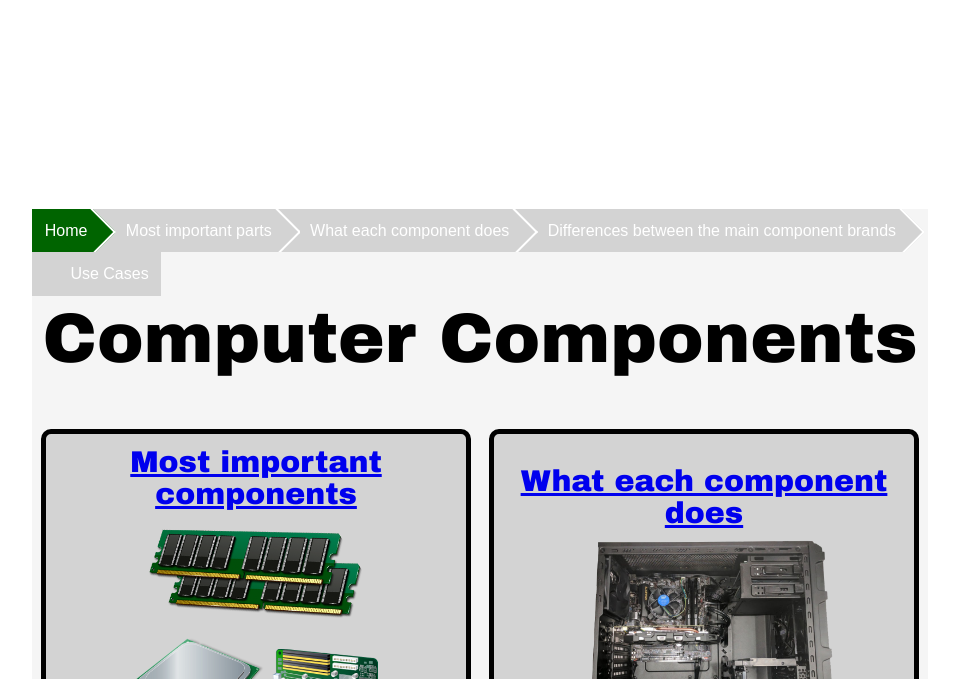
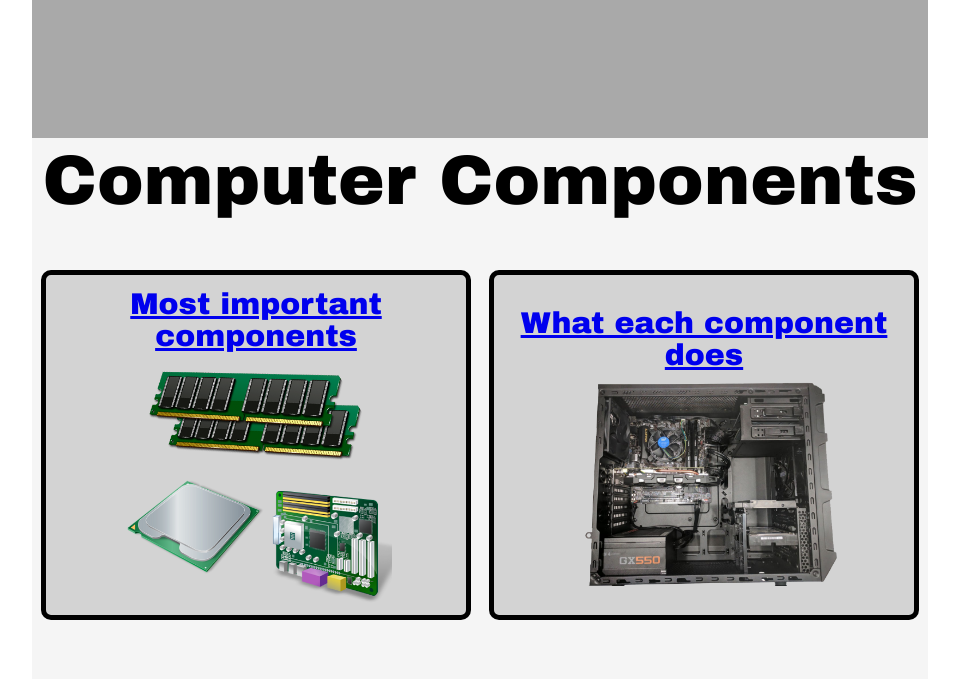
Before and after one commit to HoeblingerDaniel/webt_computer-components, a plain HTML site: page index.html in a window 1280 px wide. Shown: the top 679 px of the page, without its empty margins (160-1119 px from the left). Drawn offline with Linux system fonts and the light colour scheme.

Commit message:
Revert "New Navbar"
This reverts commit 0225c8cafd3dee01c499c068740574c2fd7a0773.

```diff
--- a/index.html
+++ b/index.html
@@ -3,42 +3,12 @@
 <head>
     <meta charset="UTF-8">
     <link rel="stylesheet" href="Code/styles.css">
-    <link rel="stylesheet" href="navbar.css">
     <title>PC Components</title>
 </head>
 <body>
-
     <div class="sidebar" id="ls"></div>
-
+    <div id="navbar"></div>
     <div id="main">
-        <ul>
-            <li class="current">
-              <a href="index.html">
-                <span>Home</span>
-              </a>
-            </li>
-            <li>
-                <a href="Code/sites/Brands.html">
-                  <span>Most important parts</span>
-                </a>
-              </li>
-              <li>
-            <li>
-              <a href="Code/sites/EachComp.html">
-                <span>What each component does</span>
-              </a>
-            </li>
-            <li>
-                <a href="Code/sites/MostImportantComp.html">
-                  <span>Differences between the main component brands</span>
-                </a>
-            </li>
-            <li>
-                <a href="Code/sites/UseCases.html">
-                  <span>Use Cases</span>
-                </a>
-            </li>
-          </ul>
         <section>
             <h1>Computer Components</h1>
         </section>
@@ -73,7 +43,7 @@
             </div>
             <p id="by">By Fritz Schernhammer and Daniel Höblinger</p>
         </section>
-
+</div>
     <div class="sidebar" id="rs"></div>
 
 </body>
--- a/navbar.css
+++ /dev/null
@@ -1,103 +0,0 @@
-ul {
-    list-style: none;
-    margin: 0 0 0 1.775em;
-    padding: 0;
-  }
-
-  ul::before,
-  ul::after {
-    content: '';
-    display: table;
-  }
-
-  ul::after {
-    clear: both;
-  }
-
-  li {
-    float: left;
-    overflow: hidden;
-    margin-left: -1.775em;
-  }
-
-  li a {
-    display: block;
-    text-align: center;
-    text-decoration: none;
-    color: #fff;
-    position: relative;
-    background: green;
-    padding-left: 2em;
-    margin-right: 1.775em;
-  }
-
-  li a::after {
-    content: '';
-    position: absolute;
-    right: -1.25em;
-    top: 0.063em;
-    width: 2.5em;
-    height: 2.5em;
-    background: green;
-    -ms-transform: rotate(45deg);
-    -webkit-transform: rotate(45deg);
-    transform: rotate(45deg);
-    border-color: #fff #fff transparent transparent;
-    border-width: 0.125em;
-    border-style: solid;
-    z-index: 10;
-  }
-
-  li:first-child a {
-    padding-left: 0.4em;
-  }
-
-  li:last-child a {
-    padding-right: 0.8em;
-    margin: 0;
-  }
-
-  li:last-child a::after {
-    display: none;
-  }
-
-  li:hover a,
-  li:hover a::after {
-    background: forestgreen;
-  }
-
-  li a:focus,
-  li a:focus::after,
-  li a:active,
-  li a:active::after {
-    background: limegreen;
-  }
-
-  li.current a,
-  li.current a::after {
-    background: darkgreen;
-  }
-
-  li.current~li a,
-  li.current~li a::after {
-    background: lightgray;
-  }
-
-  li.current~li:hover a,
-  li.current~li:hover a::after {
-    background: darkgray;
-  }
-
-  li.current~li a:focus,
-  li.current~li a:focus::after,
-  li.current~li a:active,
-  li.current~li a:active::after {
-    background: gray;
-  }
-
-  span {
-    position: relative;
-    z-index: 100;
-    display: block;
-    padding: 0.8em 0 0.8em 0.4em;
-  }
```
Also changed, not shown: Code/sites/Brands.html (+0 -30 lines), Code/sites/EachComp.html (+0 -29 lines), Code/sites/MostImportantComp.html (+0 -29 lines), Code/sites/UseCases.html (+0 -29 lines).
